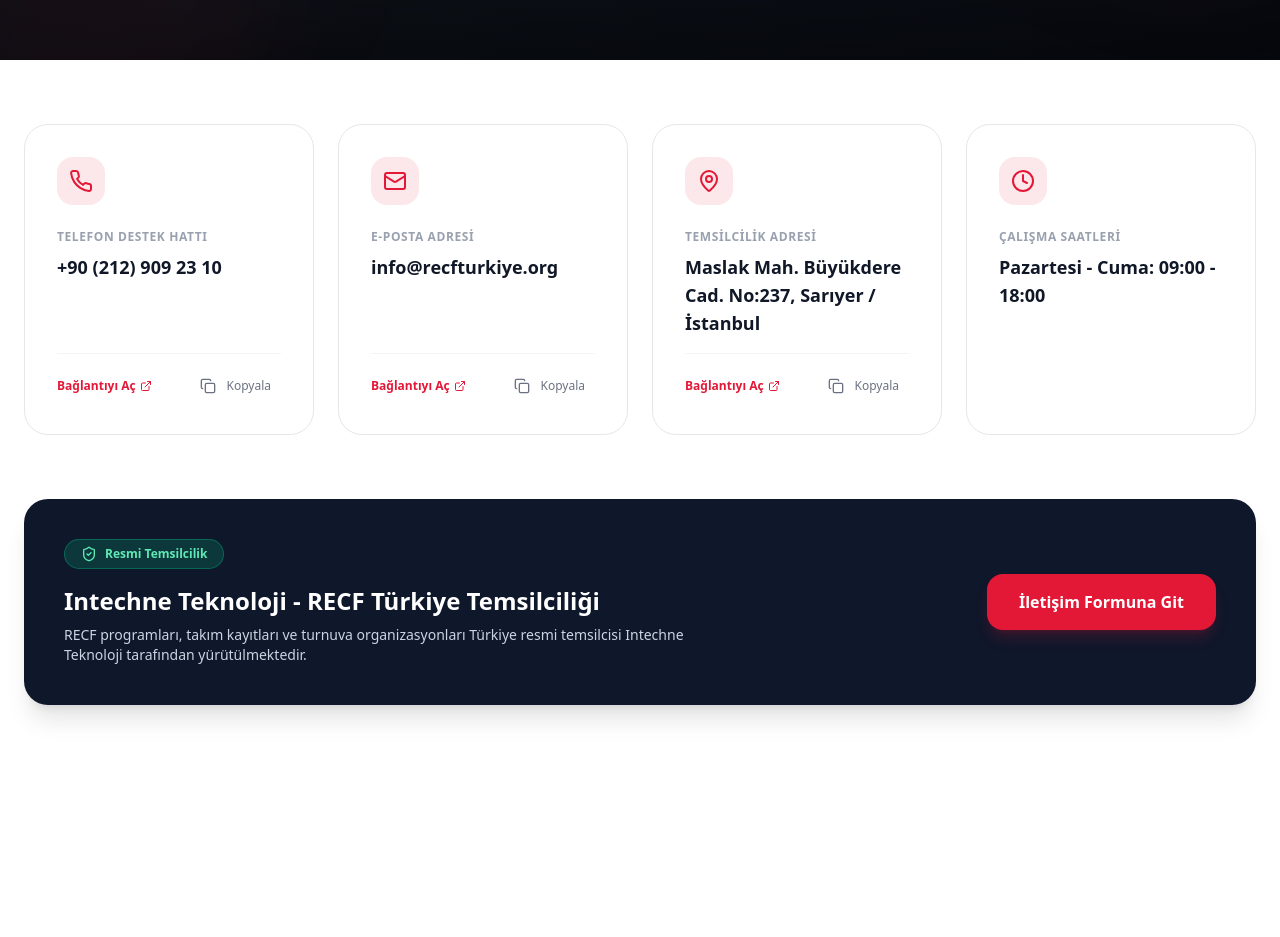
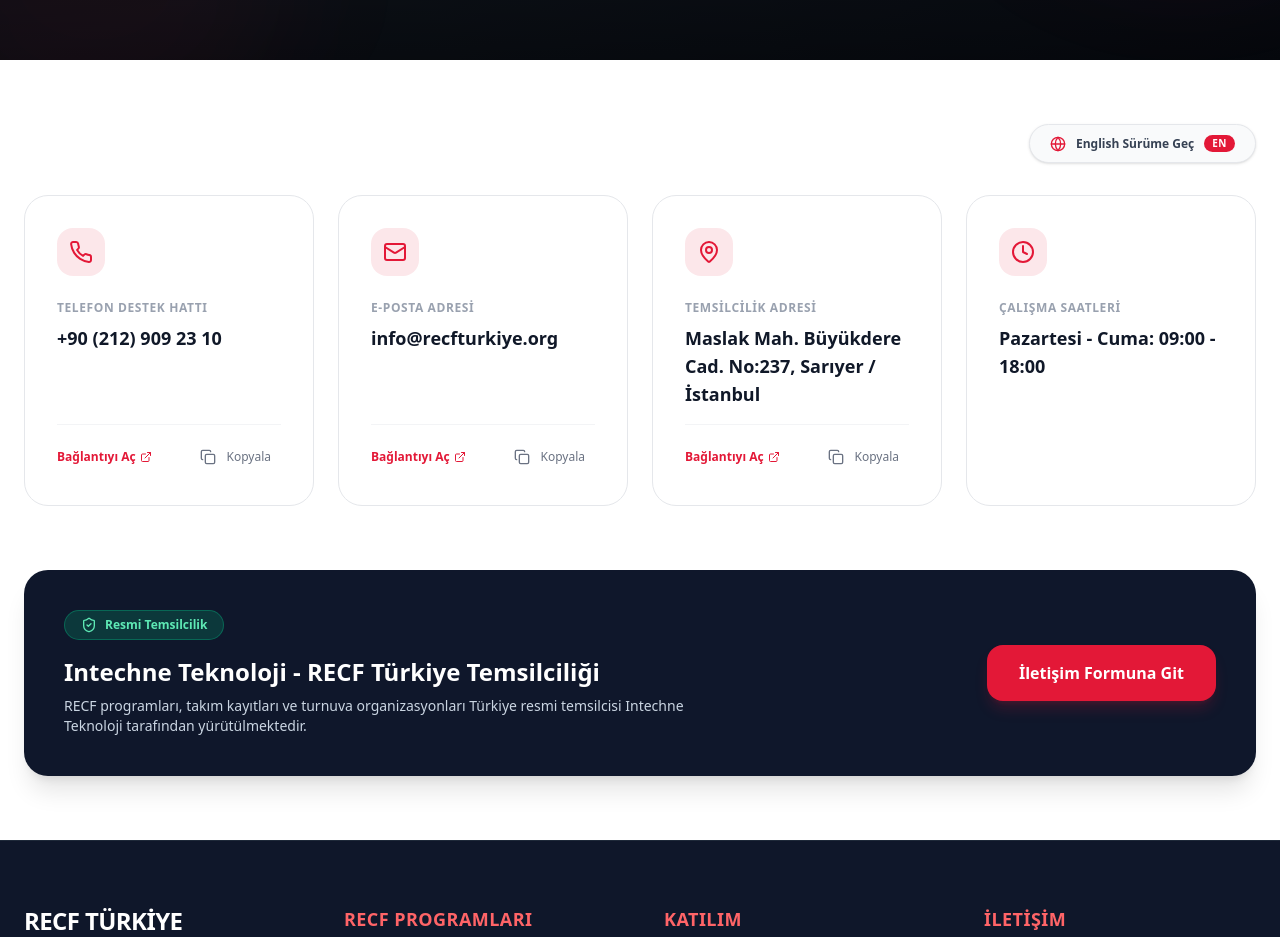
Before and after one commit to emreyazic/vexturkiyedeneme, a Next.js app: page /iletisim/bilgiler in a window 1280 px wide. Shown: the part 420-1357 px from the top of the page. Before the commit the page ends 1189 px from the top, so only its background shows below. Built offline with nearby package versions, Linux system fonts and the light colour scheme.

Commit message:
iletisim bilgiler sayfası oki

```diff
--- a/app/iletisim/bilgiler/page.tsx
+++ b/app/iletisim/bilgiler/page.tsx
@@ -4,42 +4,21 @@ import React, { useState } from 'react'
 import Link from 'next/link'
 import { Navbar } from '@/components/Navbar'
 import { CorporateHero } from '@/components/CorporateHero'
+import { Footer } from '@/components/Footer'
 import { Button } from '@/components/ui/button'
 import {
-    Phone, Mail, MapPin, Clock, Copy, Check, ExternalLink, ShieldCheck
+    Phone, Mail, MapPin, Clock, Copy, Check, ExternalLink, ShieldCheck, Globe
 } from 'lucide-react'
 
-const contactInfo = [
-    {
-        icon: Phone,
-        label: 'Telefon Destek Hattı',
-        value: '+90 (212) 909 23 10',
-        action: 'tel:+902129092310',
-        copyable: true
-    },
-    {
-        icon: Mail,
-        label: 'E-Posta Adresi',
-        value: 'info@recfturkiye.org',
-        action: 'mailto:info@recfturkiye.org',
-        copyable: true
-    },
-    {
-        icon: MapPin,
-        label: 'Temsilcilik Adresi',
-        value: 'Maslak Mah. Büyükdere Cad. No:237, Sarıyer / İstanbul',
-        action: 'https://maps.google.com/?q=Maslak+Mahallesi+Büyükdere+Caddesi+Sarıyer+İstanbul',
-        copyable: true
-    },
-    {
-        icon: Clock,
-        label: 'Çalışma Saatleri',
-        value: 'Pazartesi - Cuma: 09:00 - 18:00',
-        copyable: false
+interface ContactItem {
+    icon: React.ElementType
+    label: string
+    value: string
+    action?: string
+    copyable: boolean
 }
-]
 
-function ContactCard({ item }: { item: typeof contactInfo[0] }) {
+function ContactCard({ item, language }: { item: ContactItem; language: 'TR' | 'EN' }) {
     const [copied, setCopied] = useState(false)
     const Icon = item.icon
 
@@ -62,7 +41,7 @@ function ContactCard({ item }: { item: typeof contactInfo[0] }) {
                 <div className="pt-4 border-t border-gray-100 flex items-center justify-between">
                     {item.action && (
                         <a href={item.action} target="_blank" rel="noopener noreferrer" className="text-xs font-bold text-primary hover:underline inline-flex items-center gap-1">
-                            Bağlantıyı Aç
+                            {language === 'TR' ? 'Bağlantıyı Aç' : 'Open Link'}
                             <ExternalLink className="w-3 h-3" />
                         </a>
                     )}
@@ -75,12 +54,12 @@ function ContactCard({ item }: { item: typeof contactInfo[0] }) {
                         {copied ? (
                             <>
                                 <Check className="w-3.5 h-3.5 text-emerald-600 mr-1" />
-                                Kopyalandı
+                                {language === 'TR' ? 'Kopyalandı' : 'Copied'}
                             </>
                         ) : (
                             <>
                                 <Copy className="w-3.5 h-3.5 mr-1" />
-                                Kopyala
+                                {language === 'TR' ? 'Kopyala' : 'Copy'}
                             </>
                         )}
                     </Button>
@@ -93,22 +72,155 @@ function ContactCard({ item }: { item: typeof contactInfo[0] }) {
 export default function BilgilerPage() {
     const [language, setLanguage] = useState<'TR' | 'EN'>('TR')
 
+    const content = {
+        TR: {
+            hero: {
+                title: "RECF Türkiye İletişim Bilgileri",
+                subtitle:
+                    "Resmi iletişim kanalları, temsilcilik adresi ve destek saatleri",
+            },
+
+            contactInfo: [
+                {
+                    icon: Phone,
+                    label: "Telefon Destek Hattı",
+                    value: "+90 (212) 909 23 10",
+                    action: "tel:+902129092310",
+                    copyable: true,
+                },
+                {
+                    icon: Mail,
+                    label: "E-Posta Adresi",
+                    value: "info@recfturkiye.org",
+                    action: "mailto:info@recfturkiye.org",
+                    copyable: true,
+                },
+                {
+                    icon: MapPin,
+                    label: "Temsilcilik Adresi",
+                    value: "Maslak Mah. Büyükdere Cad. No:237, Sarıyer / İstanbul",
+                    action:
+                        "https://maps.google.com/?q=Maslak+Mahallesi+Büyükdere+Caddesi+Sarıyer+İstanbul",
+                    copyable: true,
+                },
+                {
+                    icon: Clock,
+                    label: "Çalışma Saatleri",
+                    value: "Pazartesi - Cuma: 09:00 - 18:00",
+                    copyable: false,
+                },
+            ],
+
+            switch: {
+                button: "English Sürüme Geç",
+                short: "EN",
+            },
+
+            representative: {
+                badge: "Resmi Temsilcilik",
+                title: "Intechne Teknoloji - RECF Türkiye Temsilciliği",
+                text:
+                    "RECF programları, takım kayıtları ve turnuva organizasyonları Türkiye resmi temsilcisi Intechne Teknoloji tarafından yürütülmektedir.",
+            },
+
+            buttons: {
+                openLink: "Bağlantıyı Aç",
+                copy: "Kopyala",
+                copied: "Kopyalandı",
+                contact: "İletişim Formuna Git",
+            },
+        },
+
+        EN: {
+            hero: {
+                title: "RECF Turkey Contact Information",
+                subtitle: "Official communication channels, representative office address, and support hours",
+            },
+
+            contactInfo: [
+                {
+                    icon: Phone,
+                    label: "Phone Support Line",
+                    value: "+90 (212) 909 23 10",
+                    action: "tel:+902129092310",
+                    copyable: true,
+                },
+                {
+                    icon: Mail,
+                    label: "Email Address",
+                    value: "info@recfturkiye.org",
+                    action: "mailto:info@recfturkiye.org",
+                    copyable: true,
+                },
+                {
+                    icon: MapPin,
+                    label: "Representative Office Address",
+                    value: "Maslak Mah. Büyükdere Cad. No:237, Sarıyer / İstanbul",
+                    action:
+                        "https://maps.google.com/?q=Maslak+Mahallesi+Büyükdere+Caddesi+Sarıyer+İstanbul",
+                    copyable: true,
+                },
+                {
+                    icon: Clock,
+                    label: "Working Hours",
+                    value: "Monday - Friday: 09:00 - 18:00",
+                    copyable: false,
+                },
+            ],
+
+            switch: {
+                button: "Switch to Turkish",
+                short: "TR",
+            },
+
+            representative: {
+                badge: "Official Representative",
+                title: "Intechne Technology - RECF Turkey Representative",
+                text: "RECF programs, team registrations, and tournament organizations are carried out by the official representative of Turkey, Intechne Technology.",
+            },
+
+            buttons: {
+                openLink: "Open Link",
+                copy: "Copy",
+                copied: "Copied",
+                contact: "Go to Contact Form",
+            },
+        },
+    } as const
+
+    const t = content[language]
+
     return (
-        <div className="min-h-screen bg-gray-50 text-foreground">
+        <div className="min-h-screen bg-gray-50 text-foreground flex flex-col justify-between">
+            <div>
                 <Navbar language={language} onLanguageToggle={() => setLanguage(l => l === 'TR' ? 'EN' : 'TR')} />
                 <div className="h-20" />
 
                 <CorporateHero
-                title="RECF Türkiye İletişim Bilgileri"
-                subtitle="Resmi iletişim kanalları, temsilcilik adresi ve destek saatleri"
+                    title={t.hero.title}
+                    subtitle={t.hero.subtitle}
                 />
 
                 <section className="py-16 bg-white min-h-[50vh]">
                     <div className="container mx-auto px-6 max-w-7xl">
 
+                        {/* Top Language Toggle Switch */}
+                        <div className="flex justify-end mb-8">
+                            <button
+                                onClick={() => setLanguage(l => l === 'TR' ? 'EN' : 'TR')}
+                                className="inline-flex items-center gap-2.5 px-5 py-2.5 bg-gray-50 hover:bg-gray-100 border border-gray-200 hover:border-primary/50 rounded-full text-xs font-bold text-gray-700 transition-all shadow-sm cursor-pointer group"
+                            >
+                                <Globe className="w-4 h-4 text-primary group-hover:rotate-12 transition-transform" />
+                                <span>{t.switch.button}</span>
+                                <span className="bg-primary text-white text-[10px] px-2 py-0.5 rounded-full font-extrabold tracking-wider uppercase">
+                                    {t.switch.short}
+                                </span>
+                            </button>
+                        </div>
+
                         <div className="grid md:grid-cols-2 lg:grid-cols-4 gap-6 mb-16">
-                        {contactInfo.map((item, idx) => (
-                            <ContactCard key={idx} item={item} />
+                            {t.contactInfo.map((item, idx) => (
+                                <ContactCard key={idx} item={item} language={language} />
                             ))}
                         </div>
 
@@ -116,16 +228,18 @@ export default function BilgilerPage() {
                             <div>
                                 <div className="inline-flex items-center gap-2 bg-emerald-500/20 text-emerald-300 border border-emerald-400/30 px-4 py-1.5 rounded-full text-xs font-semibold mb-4">
                                     <ShieldCheck className="w-4 h-4" />
-                                Resmi Temsilcilik
+                                    {t.representative.badge}
                                 </div>
-                            <h3 className="text-2xl font-bold text-white mb-2">Intechne Teknoloji - RECF Türkiye Temsilciliği</h3>
+                                <h3 className="text-2xl font-bold text-white mb-2">
+                                    {t.representative.title}
+                                </h3>
                                 <p className="text-slate-300 text-sm max-w-2xl">
-                                RECF programları, takım kayıtları ve turnuva organizasyonları Türkiye resmi temsilcisi Intechne Teknoloji tarafından yürütülmektedir.
+                                    {t.representative.text}
                                 </p>
                             </div>
                             <Link href="/iletisim/form">
                                 <Button className="bg-primary hover:bg-primary/90 text-white font-bold h-14 px-8 rounded-2xl shadow-lg shadow-primary/20 text-base">
-                                İletişim Formuna Git
+                                    {t.buttons.contact}
                                 </Button>
                             </Link>
                         </div>
@@ -133,5 +247,7 @@ export default function BilgilerPage() {
                     </div>
                 </section>
             </div>
+            <Footer />
+        </div>
     )
 }
--- a/app/kaynaklar/teknik-belgeler/page.tsx
+++ b/app/kaynaklar/teknik-belgeler/page.tsx
@@ -22,7 +22,7 @@ export default async function TeknikBelgelerPage() {
             <div className="h-20" />
             <CorporateHero
                 title="Teknik Belgeler"
-                subtitle="VEX Robotics resmi dökümanları ve kaynakları"
+                subtitle="RECF resmi dökümanları ve kaynakları"
             />
 
             {/* Stats Bar */}
--- a/components/NewsDetailClient.tsx
+++ b/components/NewsDetailClient.tsx
@@ -15,7 +15,7 @@ import { SanityNews, getImageUrl, formatNewsDate, getCategoryLabel } from '@/lib
 import { urlFor } from '@/lib/sanity'
 
 // Portable Text Components
-const portableTextComponents: PortableTextReactComponents = {
+const portableTextComponents: Partial<PortableTextReactComponents> = {
     types: {
         image: ({ value }: { value: any }) => {
             if (!value?.asset?._ref) {
```
Lines whose indentation alone changed are shown as unchanged.
